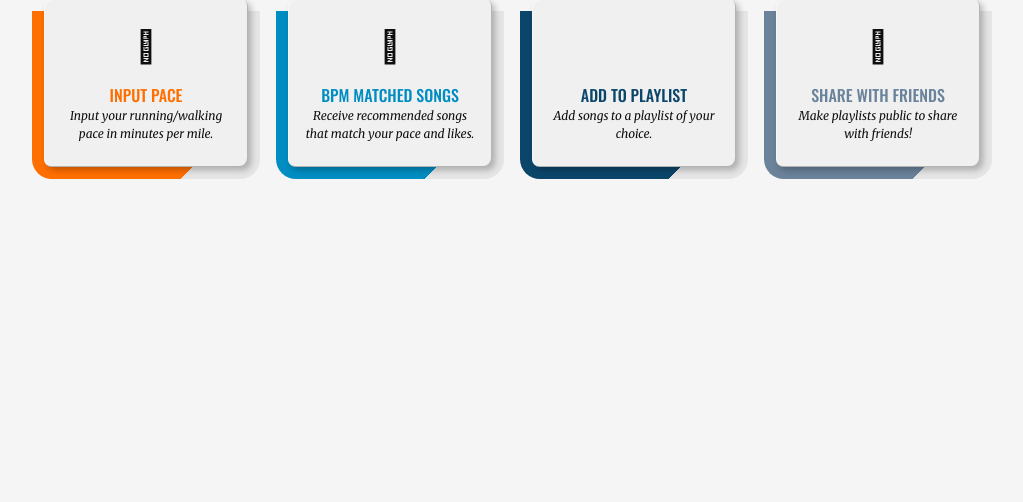
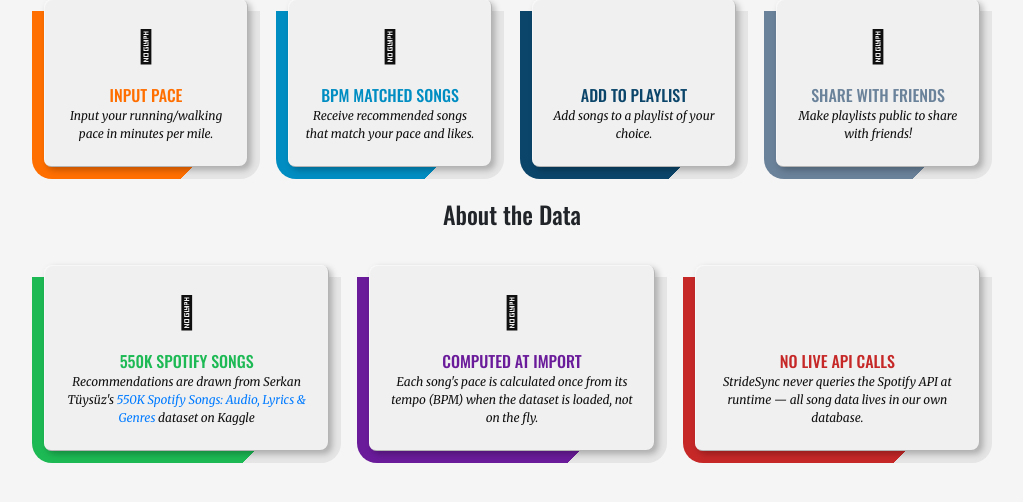
Before and after one commit to kaylynn-johnson/stride-sync, a Django app: page / in a window 1280 px wide. Shown: the part 217-719 px from the top of the page, without its empty margins (128-1151 px from the left). Run offline with Django 5.2, Linux system fonts and the light colour scheme; some libraries are stand-ins or nearby versions.

Commit message:
Add cards about the app

```diff
--- a/playlist/static/playlist/styles.css
+++ b/playlist/static/playlist/styles.css
@@ -2,9 +2,9 @@
 @import url('https://pro.fontawesome.com/releases/v6.0.0-beta1/css/all.css');
 
 /* grid layout */
-ol, ol::before, ol::after,
-ol *, ol *::before, ol *::after { margin: 0; padding: 0; box-sizing: border-box }
-ol {
+.card-grid, .card-grid::before, .card-grid::after,
+.card-grid *, .card-grid *::before, .card-grid *::after { margin: 0; padding: 0; box-sizing: border-box }
+.card-grid {
   display: grid;
   grid-template-columns: repeat(auto-fit, minmax(12rem, 1fr));
   gap: 1rem;
@@ -14,11 +14,13 @@
   padding-block: 1rem;
 
   list-style: none;
+}
+.card-grid.numbered {
   counter-reset: count;
 }
 
 /* card layout/styling */
-ol > li {
+.card-grid > li {
   --card-background-color: #f0f0f0;
   --card-text-color: #0F0F0F;
   --card-border-radius: 0.5rem;
@@ -34,7 +36,6 @@
   --number-font-weight: 500;
 
   margin: var(--outset-size);
-  margin-top: calc(var(--number-font-size) - var(--number-overlap));
   border-radius: var(--card-border-radius);
   padding-block: var(--card-padding-block);
   padding-inline: var(--card-padding-inline);
@@ -46,10 +47,13 @@
     inset -1px -1px 0px rgb(0 0 0 / .25),
     calc(var(--outset-size) * .25) calc(var(--outset-size) * .25) calc(var(--outset-size) * .5) rgb(0 0 0 / .25);
   position: relative;
+}
+.card-grid.numbered > li {
+  margin-top: calc(var(--number-font-size) - var(--number-overlap));
   counter-increment: count;
 }
 
-ol > li::after{
+.card-grid.numbered > li::after{
   content: counter(count, decimal-leading-zero);
   position: absolute;
 
@@ -64,7 +68,7 @@
   line-height: 1;
   z-index: -1;
 }
-ol > li::before{
+.card-grid > li::before{
   content: "";
   position: absolute;
   width: calc(100% + (var(--outset-size) * 2));
@@ -86,6 +90,12 @@
 /* card content */
 h1 {
   font-size: 2.5rem;
+  font-family: 'Oswald', sans-serif;
+  text-align: center;
+  font-weight: normal
+}
+h2 {
+  font-size: 1.5rem;
   font-family: 'Oswald', sans-serif;
   text-align: center;
   font-weight: normal
--- a/playlist/templates/playlist/index.html
+++ b/playlist/templates/playlist/index.html
@@ -9,7 +9,7 @@
 
     <div class="spacer"></div>
     <!-- Code adapted from https://freefrontend.com/css-infographics/#2023-ol-cards-l -->
-    <ol>
+    <ol class="card-grid numbered">
         <li style="--accent-color: #FF6F00">
             <div class="icon"><i class="fa-thin fa-person-running"></i></div>
             <div class="title">Input Pace</div>
@@ -31,4 +31,26 @@
             <div class="descr">Make playlists public to share with friends!</div>
         </li>
     </ol>
+
+    <div class="spacer"></div>
+    <h2>About the Data</h2>
+    <ul class="card-grid">
+        <li style="--accent-color: #1DB954">
+            <div class="icon"><i class="fa-light fa-database"></i></div>
+            <div class="title">550K Spotify Songs</div>
+            <div class="descr">
+                Recommendations are drawn from Serkan Tüysüz's <a href="https://www.kaggle.com/datasets/serkantysz/550k-spotify-songs-audio-lyrics-and-genres" target="_blank" rel="noopener noreferrer">550K Spotify Songs: Audio, Lyrics &amp; Genres</a> dataset on Kaggle
+            </div>
+        </li>
+        <li style="--accent-color: #6A1B9A">
+            <div class="icon"><i class="fa-light fa-bolt"></i></div>
+            <div class="title">Computed at Import</div>
+            <div class="descr">Each song's pace is calculated once from its tempo (BPM) when the dataset is loaded, not on the fly.</div>
+        </li>
+        <li style="--accent-color: #C62828">
+            <div class="icon"><i class="fa-light fa-wifi-slash"></i></div>
+            <div class="title">No Live API Calls</div>
+            <div class="descr">StrideSync never queries the Spotify API at runtime &mdash; all song data lives in our own database.</div>
+        </li>
+    </ul>
 {% endblock %}
```
